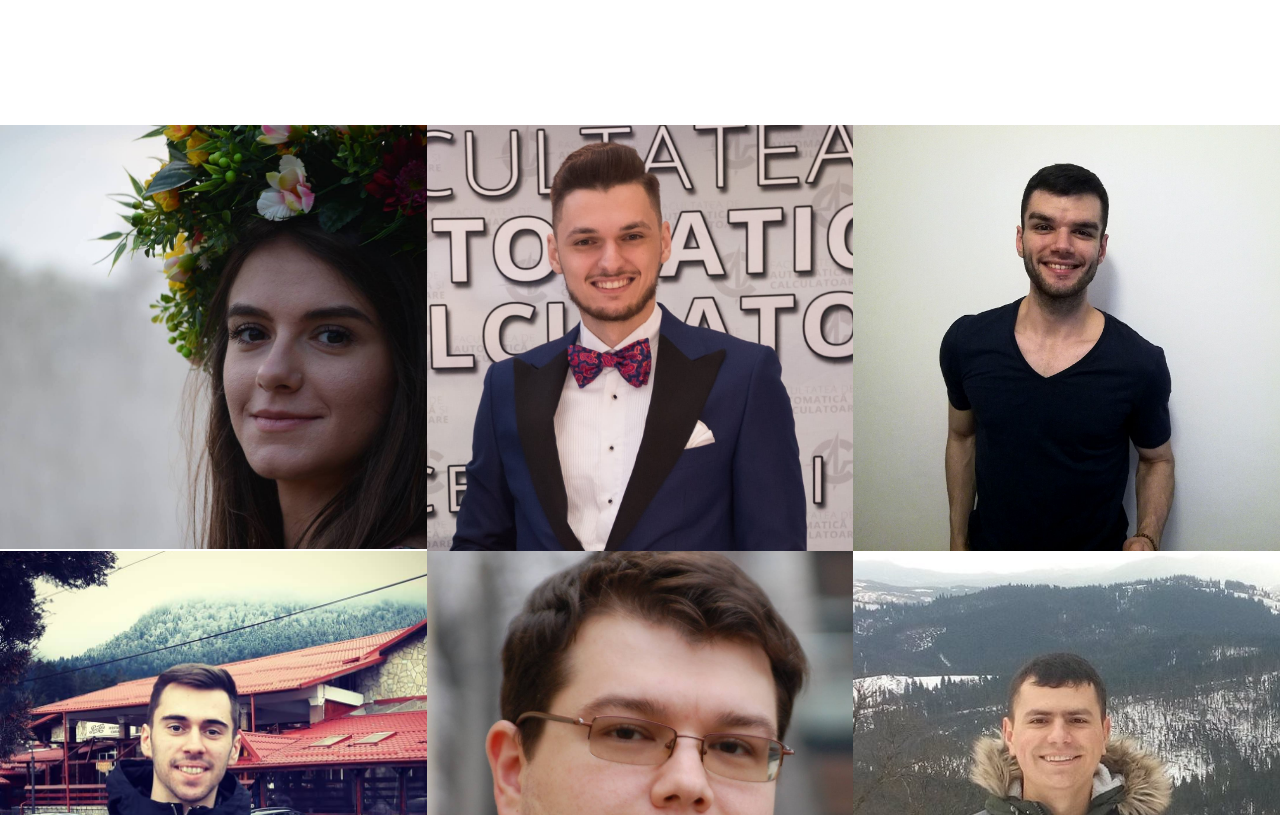
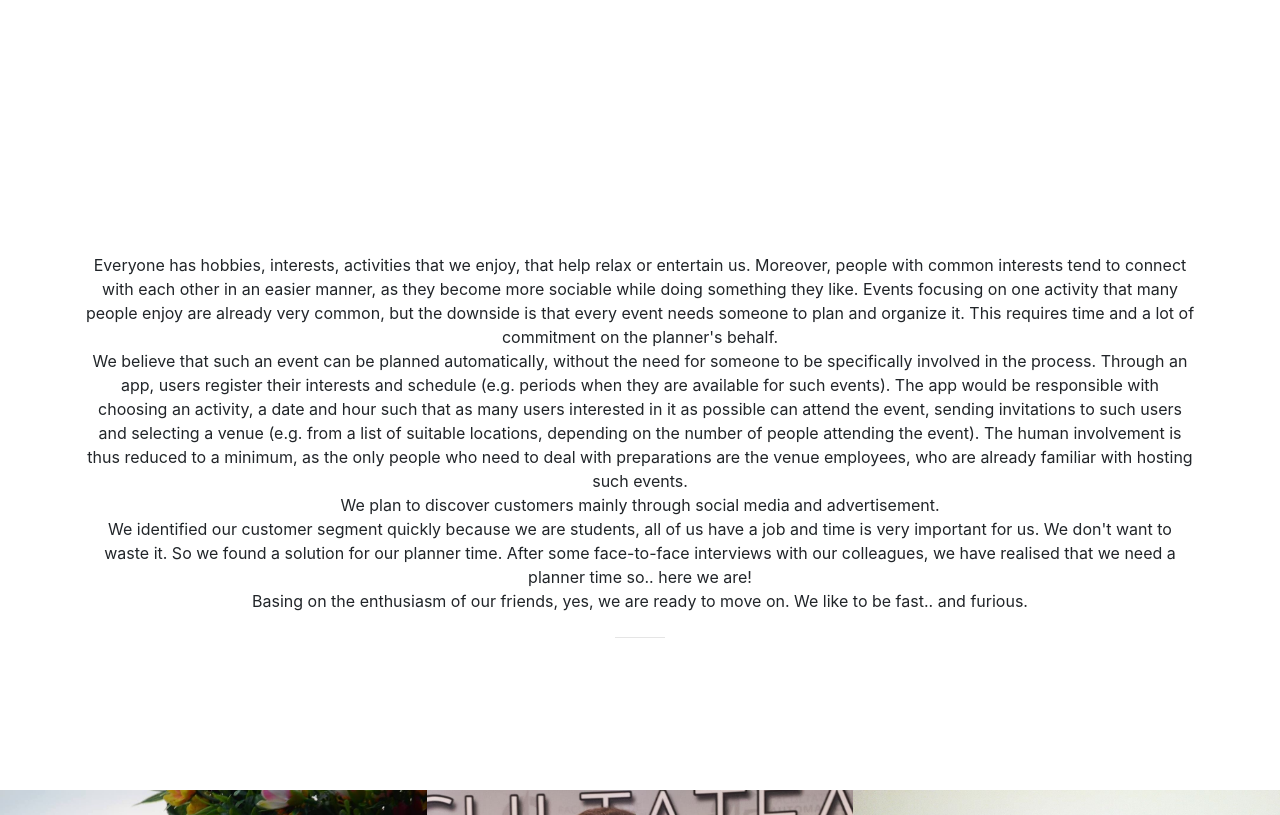
Before and after one commit to RosanaConstantin/funnect, a website with bundled scripts: page index.html in a window 1280 px wide. Shown: the part 1985-2800 px from the top of the page. Built offline with nearby package versions, Linux system fonts and the light colour scheme.

Commit message:
Milestone 2

```diff
--- a/index.html
+++ b/index.html
@@ -46,6 +46,11 @@
             <li class="nav-item">
               <a class="nav-link js-scroll-trigger" href="#services">Features</a>
             </li>
+
+             <li class="nav-item">
+              <a class="nav-link js-scroll-trigger" href="#validation">Validation</a>
+            </li>
+
             <li class="nav-item">
               <a class="nav-link js-scroll-trigger" href="#team">Team</a>
             </li>
@@ -146,6 +151,41 @@ We will offer a list of venues which work with us or are marked as event-friendl
       </div>
     </section>
 
+
+
+
+    <section id="validation">
+      <div class="container">
+        <div class="row">
+          <div class="col-lg-12 text-center">
+            <p class="section-heading">
+
+
+  Everyone has hobbies, interests, activities that we enjoy, that help relax or entertain us. Moreover, people with common interests tend to connect with each other in an easier manner, as they become more sociable while doing something they like. Events focusing on one activity that many people enjoy are already very common, but the downside is that every event needs someone to plan and organize it. This requires time and a lot of commitment on the planner's behalf.
+
+</br>
+
+  We believe that such an event can be planned automatically, without the need for someone to be specifically involved in the process. Through an app, users register their interests and schedule (e.g. periods when they are available for such events). The app would be responsible with choosing an activity, a date and hour such that as many users interested in it as possible can attend the event, sending invitations to such users and selecting a venue (e.g. from a list of suitable locations, depending on the number of people attending the event). The human involvement is thus reduced to a minimum, as the only people who need to deal with preparations are the venue employees, who are already familiar with hosting such events.
+
+</br>
+
+  We plan to discover customers mainly through social media and advertisement.
+
+  </br>
+
+  We identified our customer segment quickly because we are students, all of us have a job and time is very important for us. We don't want to waste it. So we found a solution for our planner time.
+  After some face-to-face interviews with our colleagues, we have realised that we need a planner time so.. here we are!
+
+</br>
+Basing on the enthusiasm of our friends, yes, we are ready to move on. We like to be fast.. and furious.
+
+
+            </p>
+            <hr class="my-4">
+          </div>
+        </div>
+      </div>
+    </section>
 
 
 
```
